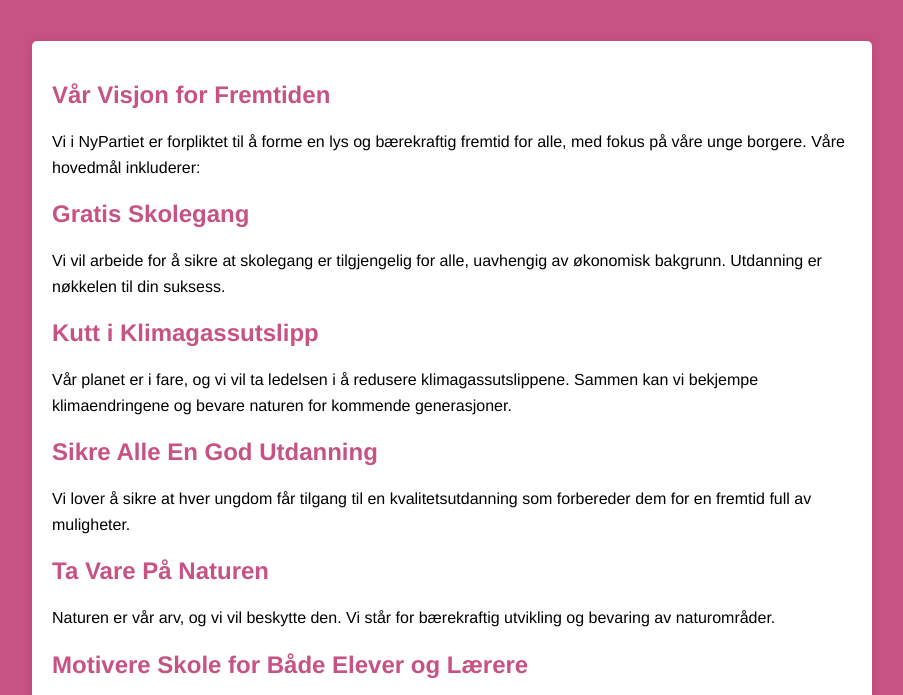
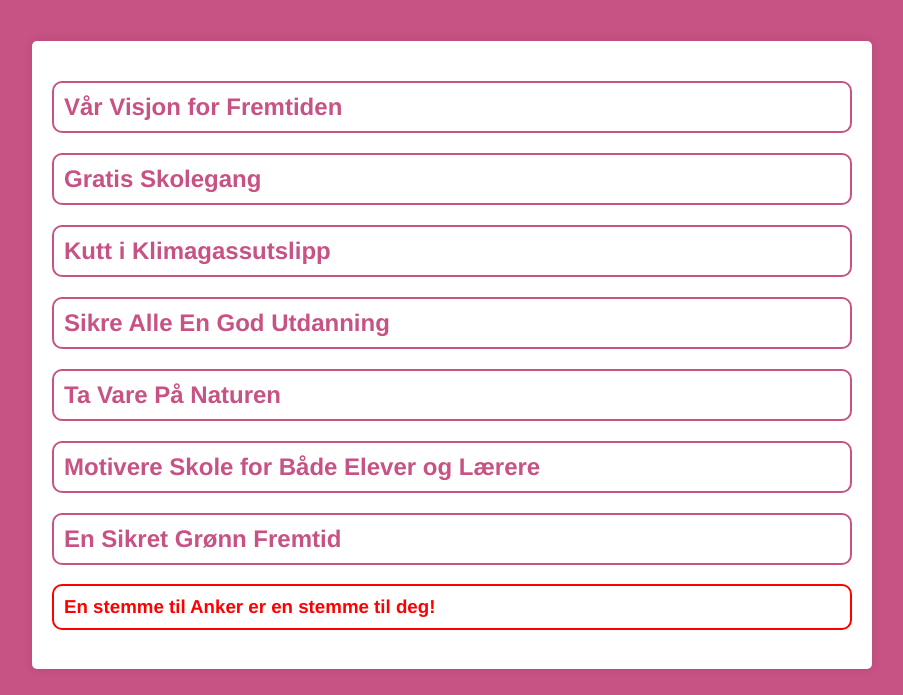
Before and after one commit to NyPartiet/NyPartiet, a plain HTML site: page index.html in a window 1280 px wide. Shown: the part 89-784 px from the top of the page, without its empty margins (188-1091 px from the left). Drawn offline with Linux system fonts and the light colour scheme.

Commit message:
index.html

```diff
--- a/index.html
+++ b/index.html
@@ -9,7 +9,7 @@
             font-family: 'Helvetica Neue', Arial, sans-serif;
             margin: 0;
             padding: 0;
-            background-color: #C75284; /* Changed background color */
+            background-color: #C75284;
         }
         header {
             background-color: #C75284;
@@ -30,9 +30,17 @@
         }
         h2 {
             color: #C75284;
+            cursor: pointer;
+            border: 2px solid #C75284; /* Add border */
+            padding: 10px;
+            border-radius: 10px; /* Add rounded corners */
         }
         h3 {
             color: #FF0000;
+            cursor: pointer;
+            border: 2px solid #FF0000;
+            padding: 10px;
+            border-radius: 10px;
         }
         p {
             line-height: 1.6;
@@ -40,6 +48,14 @@
         ul {
             list-style-type: disc;
             margin-left: 20px;
+        }
+        /* Hide the content initially */
+        .content {
+            display: none;
+            margin-top: 10px;
+            padding: 10px;
+            border: 2px solid #C75284;
+            border-radius: 10px;
         }
     </style>
 </head>
@@ -49,25 +65,38 @@
     </header>
 
     <div class="container">
-        <h2>Vår Visjon for Fremtiden</h2>
+        <h2 onclick="toggleContent('content1')">Vår Visjon for Fremtiden</h2>
+        <div id="content1" class="content">
             <p>Vi i NyPartiet er forpliktet til å forme en lys og bærekraftig fremtid for alle, med fokus på våre unge borgere. Våre hovedmål inkluderer:</p>
+        </div>
 
-        <h2>Gratis Skolegang</h2>
+        <h2 onclick="toggleContent('content2')">Gratis Skolegang</h2>
+        <div id="content2" class="content">
             <p>Vi vil arbeide for å sikre at skolegang er tilgjengelig for alle, uavhengig av økonomisk bakgrunn. Utdanning er nøkkelen til din suksess.</p>
+        </div>
 
-        <h2>Kutt i Klimagassutslipp</h2>
+        <h2 onclick="toggleContent('content3')">Kutt i Klimagassutslipp</h2>
+        <div id="content3" class="content">
             <p>Vår planet er i fare, og vi vil ta ledelsen i å redusere klimagassutslippene. Sammen kan vi bekjempe klimaendringene og bevare naturen for kommende generasjoner.</p>
+        </div>
 
-        <h2>Sikre Alle En God Utdanning</h2>
+        <h2 onclick="toggleContent('content4')">Sikre Alle En God Utdanning</h2>
+        <div id="content4" class="content">
             <p>Vi lover å sikre at hver ungdom får tilgang til en kvalitetsutdanning som forbereder dem for en fremtid full av muligheter.</p>
+        </div>
 
-        <h2>Ta Vare På Naturen</h2>
+        <h2 onclick="toggleContent('content5')">Ta Vare På Naturen</h2>
+        <div id="content5" class="content">
             <p>Naturen er vår arv, og vi vil beskytte den. Vi står for bærekraftig utvikling og bevaring av naturområder.</p>
+        </div>
 
-        <h2>Motivere Skole for Både Elever og Lærere</h2>
+        <h2 onclick="toggleContent('content6')">Motivere Skole for Både Elever og Lærere</h2>
+        <div id="content6" class="content">
             <p>Vi vil investere i moderne ressurser og motivere lærere og elever for å skape en inspirerende skoleopplevelse for alle.</p>
+        </div>
 
-        <h2>En Sikret Grønn Fremtid</h2>
+        <h2 onclick="toggleContent('content7')">En Sikret Grønn Fremtid</h2>
+        <div id="content7" class="content">
             <p>Vi forplikter oss til å gjøre fremtiden grønn og bærekraftig for alle:</p>
             <ul>
                 <li>Billigere kollektivtransport for alle</li>
@@ -75,10 +104,23 @@
                 <li>Bruke mer fornybar energi</li>
                 <li>Kutte ned på diesel- og oljebruk</li>
             </ul>
+        </div>
 
+        <h3 onclick="toggleContent('content8')">En stemme til Anker er en stemme til deg!</h3>
+        <div id="content8" class="content">
             <p>Sammen kan vi forme en bedre fremtid for oss alle. Din stemme betyr noe. Stem på NyPartiet for en lysere og grønnere fremtid!</p>
+        </div>
+    </div>
 
-        <h3>En stemme til Anker er en stemme til deg</h3>
-    </div>
+    <script>
+        function toggleContent(id) {
+            var content = document.getElementById(id);
+            if (content.style.display === 'none') {
+                content.style.display = 'block';
+            } else {
+                content.style.display = 'none';
+            }
+        }
+    </script>
 </body>
 </html>
```
Lines whose indentation alone changed are shown as unchanged.
